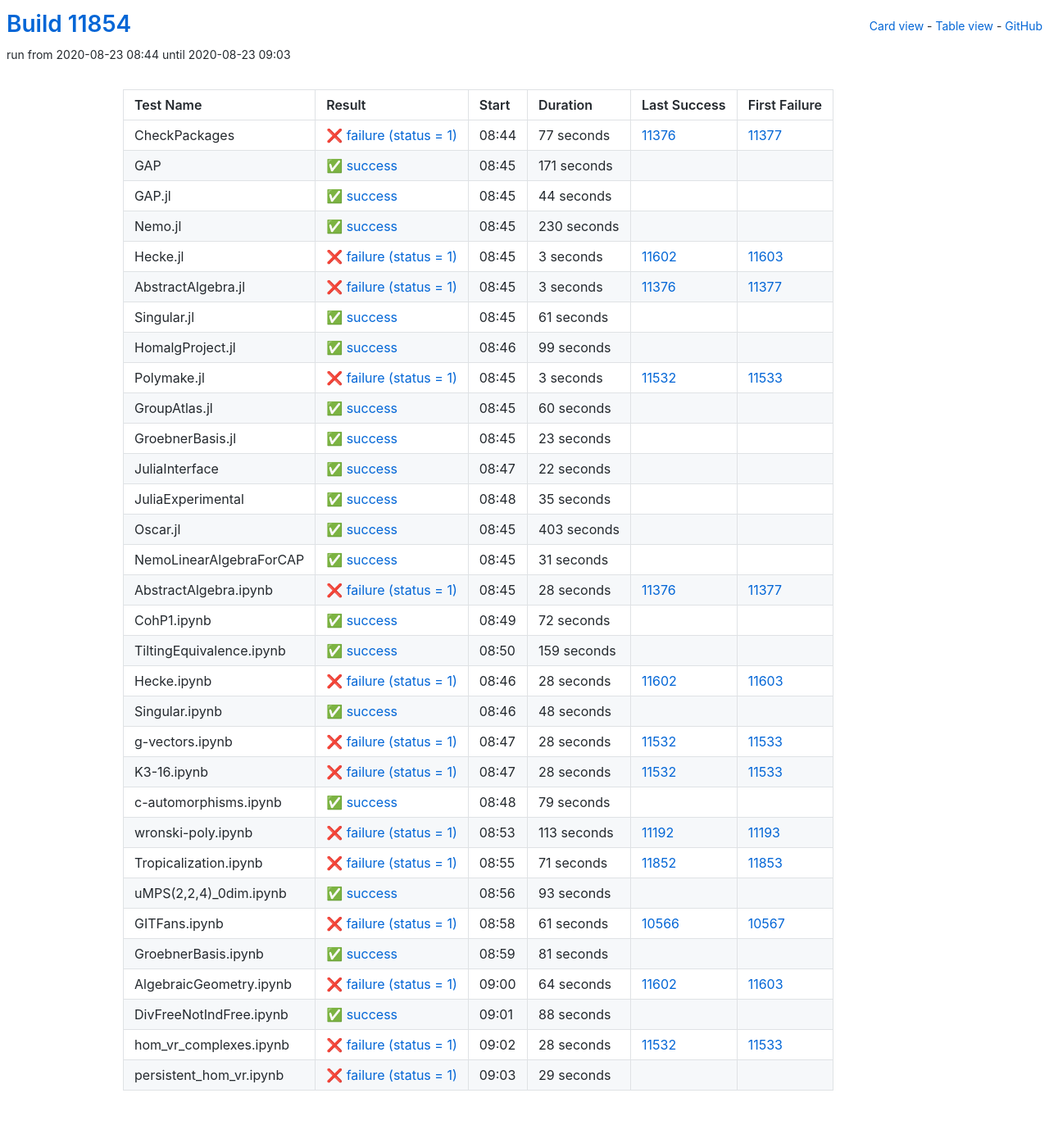
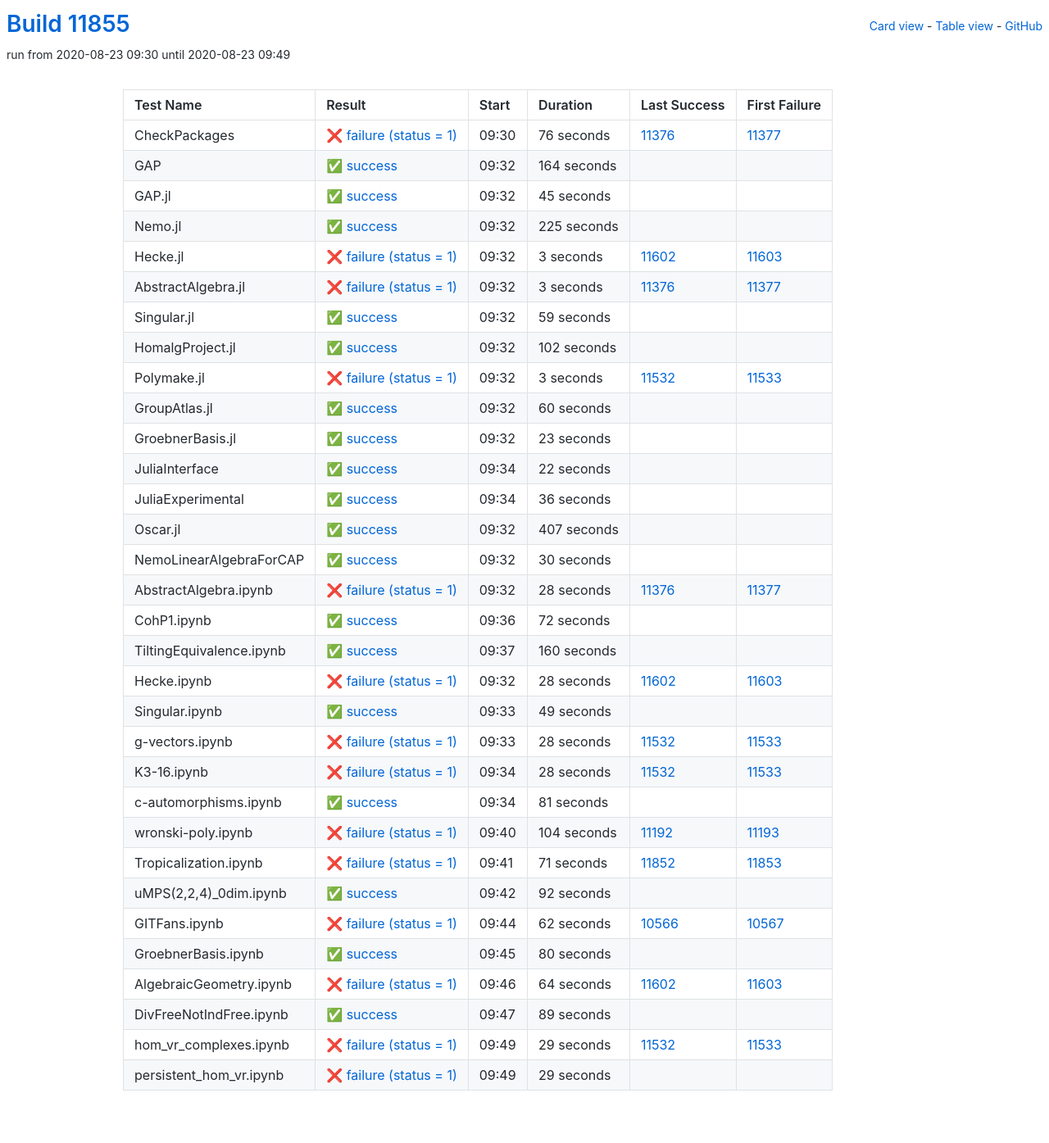
Before and after one commit to oscar-system/oscar-ci-status, a Jekyll site: the page built from table.html, in a window 1280 px wide. Shown: the whole page at 82% size. Built offline with Jekyll 4.4.1, drawn with Linux system fonts in a browser that asks for light colours.

Commit message:
Build #11855

```diff
--- a/_data/ci.yml
+++ b/_data/ci.yml
@@ -1,6 +1,6 @@
 ---
-build: 11854
-build_url: https://oscarci.mathematik.uni-kl.de/job/oscar/11854/
+build: 11855
+build_url: https://oscarci.mathematik.uni-kl.de/job/oscar/11855/
 job: oscar
 organization: oscar-system
 repo: oscar-ci-status
@@ -8,56 +8,56 @@
 tests:
 - name: CheckPackages
   id: checkpackages
-  log: https://oscarci.mathematik.uni-kl.de/job/oscar/11854/artifact/logs/build-11854/CheckPackages.log
-  start: 2020-08-23 08:44
+  log: https://oscarci.mathematik.uni-kl.de/job/oscar/11855/artifact/logs/build-11855/CheckPackages.log
+  start: 2020-08-23 09:30
   success: false
   exitcode: 1
   status: failure
-  duration: 77
+  duration: 76
   last_success: 11376
   last_success_url: https://oscarci.mathematik.uni-kl.de/job/oscar/11376/
   first_failure: 11377
   first_failure_url: https://oscarci.mathematik.uni-kl.de/job/oscar/11377/
 - name: GAP
   id: gap
-  log: https://oscarci.mathematik.uni-kl.de/job/oscar/11854/artifact/logs/build-11854/GAP.log
-  start: 2020-08-23 08:45
+  log: https://oscarci.mathematik.uni-kl.de/job/oscar/11855/artifact/logs/build-11855/GAP.log
+  start: 2020-08-23 09:32
   success: true
   exitcode: 0
   status: success
-  duration: 171
+  duration: 164
   last_success: false
   last_success_url:
   first_failure: false
   first_failure_url:
 - name: GAP.jl
   id: gap-jl
-  log: https://oscarci.mathematik.uni-kl.de/job/oscar/11854/artifact/logs/build-11854/GAP.jl.log
-  start: 2020-08-23 08:45
+  log: https://oscarci.mathematik.uni-kl.de/job/oscar/11855/artifact/logs/build-11855/GAP.jl.log
+  start: 2020-08-23 09:32
   success: true
   exitcode: 0
   status: success
-  duration: 44
+  duration: 45
   last_success: false
   last_success_url:
   first_failure: false
   first_failure_url:
 - name: Nemo.jl
   id: nemo-jl
-  log: https://oscarci.mathematik.uni-kl.de/job/oscar/11854/artifact/logs/build-11854/Nemo.jl.log
-  start: 2020-08-23 08:45
+  log: https://oscarci.mathematik.uni-kl.de/job/oscar/11855/artifact/logs/build-11855/Nemo.jl.log
+  start: 2020-08-23 09:32
   success: true
   exitcode: 0
   status: success
-  duration: 230
+  duration: 225
   last_success: false
   last_success_url:
   first_failure: false
   first_failure_url:
 - name: Hecke.jl
   id: hecke-jl
-  log: https://oscarci.mathematik.uni-kl.de/job/oscar/11854/artifact/logs/build-11854/Hecke.jl.log
-  start: 2020-08-23 08:45
+  log: https://oscarci.mathematik.uni-kl.de/job/oscar/11855/artifact/logs/build-11855/Hecke.jl.log
+  start: 2020-08-23 09:32
   success: false
   exitcode: 1
   status: failure
@@ -68,8 +68,8 @@
   first_failure_url: https://oscarci.mathematik.uni-kl.de/job/oscar/11603/
 - name: AbstractAlgebra.jl
   id: abstractalgebra-jl
-  log: https://oscarci.mathematik.uni-kl.de/job/oscar/11854/artifact/logs/build-11854/AbstractAlgebra.jl.log
-  start: 2020-08-23 08:45
+  log: https://oscarci.mathematik.uni-kl.de/job/oscar/11855/artifact/logs/build-11855/AbstractAlgebra.jl.log
+  start: 2020-08-23 09:32
   success: false
   exitcode: 1
   status: failure
@@ -80,32 +80,32 @@
   first_failure_url: https://oscarci.mathematik.uni-kl.de/job/oscar/11377/
 - name: Singular.jl
   id: singular-jl
-  log: https://oscarci.mathematik.uni-kl.de/job/oscar/11854/artifact/logs/build-11854/Singular.jl.log
-  start: 2020-08-23 08:45
+  log: https://oscarci.mathematik.uni-kl.de/job/oscar/11855/artifact/logs/build-11855/Singular.jl.log
+  start: 2020-08-23 09:32
   success: true
   exitcode: 0
   status: success
-  duration: 61
+  duration: 59
   last_success: false
   last_success_url:
   first_failure: false
   first_failure_url:
 - name: HomalgProject.jl
   id: homalgproject-jl
-  log: https://oscarci.mathematik.uni-kl.de/job/oscar/11854/artifact/logs/build-11854/HomalgProject.jl.log
-  start: 2020-08-23 08:46
+  log: https://oscarci.mathematik.uni-kl.de/job/oscar/11855/artifact/logs/build-11855/HomalgProject.jl.log
+  start: 2020-08-23 09:32
   success: true
   exitcode: 0
   status: success
-  duration: 99
+  duration: 102
   last_success: false
   last_success_url:
   first_failure: false
   first_failure_url:
 - name: Polymake.jl
   id: polymake-jl
-  log: https://oscarci.mathematik.uni-kl.de/job/oscar/11854/artifact/logs/build-11854/Polymake.jl.log
-  start: 2020-08-23 08:45
+  log: https://oscarci.mathematik.uni-kl.de/job/oscar/11855/artifact/logs/build-11855/Polymake.jl.log
+  start: 2020-08-23 09:32
   success: false
   exitcode: 1
   status: failure
@@ -116,8 +116,8 @@
   first_failure_url: https://oscarci.mathematik.uni-kl.de/job/oscar/11533/
 - name: GroupAtlas.jl
   id: groupatlas-jl
-  log: https://oscarci.mathematik.uni-kl.de/job/oscar/11854/artifact/logs/build-11854/GroupAtlas.jl.log
-  start: 2020-08-23 08:45
+  log: https://oscarci.mathematik.uni-kl.de/job/oscar/11855/artifact/logs/build-11855/GroupAtlas.jl.log
+  start: 2020-08-23 09:32
   success: true
   exitcode: 0
   status: success
@@ -128,8 +128,8 @@
   first_failure_url:
 - name: GroebnerBasis.jl
   id: groebnerbasis-jl
-  log: https://oscarci.mathematik.uni-kl.de/job/oscar/11854/artifact/logs/build-11854/GroebnerBasis.jl.log
-  start: 2020-08-23 08:45
+  log: https://oscarci.mathematik.uni-kl.de/job/oscar/11855/artifact/logs/build-11855/GroebnerBasis.jl.log
+  start: 2020-08-23 09:32
   success: true
   exitcode: 0
   status: success
@@ -140,8 +140,8 @@
   first_failure_url:
 - name: JuliaInterface
   id: juliainterface
-  log: https://oscarci.mathematik.uni-kl.de/job/oscar/11854/artifact/logs/build-11854/JuliaInterface.log
-  start: 2020-08-23 08:47
+  log: https://oscarci.mathematik.uni-kl.de/job/oscar/11855/artifact/logs/build-11855/JuliaInterface.log
+  start: 2020-08-23 09:34
   success: true
   exitcode: 0
   status: success
@@ -152,44 +152,44 @@
   first_failure_url:
 - name: JuliaExperimental
   id: juliaexperimental
-  log: https://oscarci.mathematik.uni-kl.de/job/oscar/11854/artifact/logs/build-11854/JuliaExperimental.log
-  start: 2020-08-23 08:48
+  log: https://oscarci.mathematik.uni-kl.de/job/oscar/11855/artifact/logs/build-11855/JuliaExperimental.log
+  start: 2020-08-23 09:34
   success: true
   exitcode: 0
   status: success
-  duration: 35
+  duration: 36
   last_success: false
   last_success_url:
   first_failure: false
   first_failure_url:
 - name: Oscar.jl
   id: oscar-jl
-  log: https://oscarci.mathematik.uni-kl.de/job/oscar/11854/artifact/logs/build-11854/Oscar.jl.log
-  start: 2020-08-23 08:45
+  log: https://oscarci.mathematik.uni-kl.de/job/oscar/11855/artifact/logs/build-11855/Oscar.jl.log
+  start: 2020-08-23 09:32
   success: true
   exitcode: 0
   status: success
-  duration: 403
+  duration: 407
   last_success: false
   last_success_url:
   first_failure: false
   first_failure_url:
 - name: NemoLinearAlgebraForCAP
   id: nemolinearalgebraforcap
-  log: https://oscarci.mathematik.uni-kl.de/job/oscar/11854/artifact/logs/build-11854/NemoLinearAlgebraForCAP.log
-  start: 2020-08-23 08:45
+  log: https://oscarci.mathematik.uni-kl.de/job/oscar/11855/artifact/logs/build-11855/NemoLinearAlgebraForCAP.log
+  start: 2020-08-23 09:32
   success: true
   exitcode: 0
   status: success
-  duration: 31
+  duration: 30
   last_success: false
   last_success_url:
   first_failure: false
   first_failure_url:
 - name: AbstractAlgebra.ipynb
   id: abstractalgebra-ipynb
-  log: https://oscarci.mathematik.uni-kl.de/job/oscar/11854/artifact/logs/build-11854/AbstractAlgebra.ipynb.log
-  start: 2020-08-23 08:45
+  log: https://oscarci.mathematik.uni-kl.de/job/oscar/11855/artifact/logs/build-11855/AbstractAlgebra.ipynb.log
+  start: 2020-08-23 09:32
   success: false
   exitcode: 1
   status: failure
@@ -200,8 +200,8 @@
   first_failure_url: https://oscarci.mathematik.uni-kl.de/job/oscar/11377/
 - name: CohP1.ipynb
   id: cohp1-ipynb
-  log: https://oscarci.mathematik.uni-kl.de/job/oscar/11854/artifact/logs/build-11854/CohP1.ipynb.log
-  start: 2020-08-23 08:49
+  log: https://oscarci.mathematik.uni-kl.de/job/oscar/11855/artifact/logs/build-11855/CohP1.ipynb.log
+  start: 2020-08-23 09:36
   success: true
   exitcode: 0
   status: success
@@ -212,20 +212,20 @@
   first_failure_url:
 - name: TiltingEquivalence.ipynb
   id: tiltingequivalence-ipynb
-  log: https://oscarci.mathematik.uni-kl.de/job/oscar/11854/artifact/logs/build-11854/TiltingEquivalence.ipynb.log
-  start: 2020-08-23 08:50
+  log: https://oscarci.mathematik.uni-kl.de/job/oscar/11855/artifact/logs/build-11855/TiltingEquivalence.ipynb.log
+  start: 2020-08-23 09:37
   success: true
   exitcode: 0
   status: success
-  duration: 159
+  duration: 160
   last_success: false
   last_success_url:
   first_failure: false
   first_failure_url:
 - name: Hecke.ipynb
   id: hecke-ipynb
-  log: https://oscarci.mathematik.uni-kl.de/job/oscar/11854/artifact/logs/build-11854/Hecke.ipynb.log
-  start: 2020-08-23 08:46
+  log: https://oscarci.mathematik.uni-kl.de/job/oscar/11855/artifact/logs/build-11855/Hecke.ipynb.log
+  start: 2020-08-23 09:32
   success: false
   exitcode: 1
   status: failure
@@ -236,20 +236,20 @@
   first_failure_url: https://oscarci.mathematik.uni-kl.de/job/oscar/11603/
 - name: Singular.ipynb
   id: singular-ipynb
-  log: https://oscarci.mathematik.uni-kl.de/job/oscar/11854/artifact/logs/build-11854/Singular.ipynb.log
-  start: 2020-08-23 08:46
+  log: https://oscarci.mathematik.uni-kl.de/job/oscar/11855/artifact/logs/build-11855/Singular.ipynb.log
+  start: 2020-08-23 09:33
   success: true
   exitcode: 0
   status: success
-  duration: 48
+  duration: 49
   last_success: false
   last_success_url:
   first_failure: false
   first_failure_url:
 - name: g-vectors.ipynb
   id: g-vectors-ipynb
-  log: https://oscarci.mathematik.uni-kl.de/job/oscar/11854/artifact/logs/build-11854/g-vectors.ipynb.log
-  start: 2020-08-23 08:47
+  log: https://oscarci.mathematik.uni-kl.de/job/oscar/11855/artifact/logs/build-11855/g-vectors.ipynb.log
+  start: 2020-08-23 09:33
   success: false
   exitcode: 1
   status: failure
@@ -260,8 +260,8 @@
   first_failure_url: https://oscarci.mathematik.uni-kl.de/job/oscar/11533/
 - name: K3-16.ipynb
   id: k3-16-ipynb
-  log: https://oscarci.mathematik.uni-kl.de/job/oscar/11854/artifact/logs/build-11854/K3-16.ipynb.log
-  start: 2020-08-23 08:47
+  log: https://oscarci.mathematik.uni-kl.de/job/oscar/11855/artifact/logs/build-11855/K3-16.ipynb.log
+  start: 2020-08-23 09:34
   success: false
   exitcode: 1
   status: failure
@@ -272,32 +272,32 @@
   first_failure_url: https://oscarci.mathematik.uni-kl.de/job/oscar/11533/
 - name: c-automorphisms.ipynb
   id: c-automorphisms-ipynb
-  log: https://oscarci.mathematik.uni-kl.de/job/oscar/11854/artifact/logs/build-11854/c-automorphisms.ipynb.log
-  start: 2020-08-23 08:48
+  log: https://oscarci.mathematik.uni-kl.de/job/oscar/11855/artifact/logs/build-11855/c-automorphisms.ipynb.log
+  start: 2020-08-23 09:34
   success: true
   exitcode: 0
   status: success
-  duration: 79
+  duration: 81
   last_success: false
   last_success_url:
   first_failure: false
   first_failure_url:
 - name: wronski-poly.ipynb
   id: wronski-poly-ipynb
-  log: https://oscarci.mathematik.uni-kl.de/job/oscar/11854/artifact/logs/build-11854/wronski-poly.ipynb.log
-  start: 2020-08-23 08:53
+  log: https://oscarci.mathematik.uni-kl.de/job/oscar/11855/artifact/logs/build-11855/wronski-poly.ipynb.log
+  start: 2020-08-23 09:40
   success: false
   exitcode: 1
   status: failure
-  duration: 113
+  duration: 104
   last_success: 11192
   last_success_url: https://oscarci.mathematik.uni-kl.de/job/oscar/11192/
   first_failure: 11193
   first_failure_url: https://oscarci.mathematik.uni-kl.de/job/oscar/11193/
 - name: Tropicalization.ipynb
   id: tropicalization-ipynb
-  log: https://oscarci.mathematik.uni-kl.de/job/oscar/11854/artifact/logs/build-11854/Tropicalization.ipynb.log
-  start: 2020-08-23 08:55
+  log: https://oscarci.mathematik.uni-kl.de/job/oscar/11855/artifact/logs/build-11855/Tropicalization.ipynb.log
+  start: 2020-08-23 09:41
   success: false
   exitcode: 1
   status: failure
@@ -308,44 +308,44 @@
   first_failure_url: https://oscarci.mathematik.uni-kl.de/job/oscar/11853/
 - name: uMPS(2,2,4)_0dim.ipynb
   id: umps-2-2-4-0dim-ipynb
-  log: https://oscarci.mathematik.uni-kl.de/job/oscar/11854/artifact/logs/build-11854/uMPS-2-2-4-_0dim.ipynb.log
-  start: 2020-08-23 08:56
+  log: https://oscarci.mathematik.uni-kl.de/job/oscar/11855/artifact/logs/build-11855/uMPS-2-2-4-_0dim.ipynb.log
+  start: 2020-08-23 09:42
   success: true
   exitcode: 0
   status: success
-  duration: 93
+  duration: 92
   last_success: false
   last_success_url:
   first_failure: false
   first_failure_url:
 - name: GITFans.ipynb
   id: gitfans-ipynb
-  log: https://oscarci.mathematik.uni-kl.de/job/oscar/11854/artifact/logs/build-11854/GITFans.ipynb.log
-  start: 2020-08-23 08:58
+  log: https://oscarci.mathematik.uni-kl.de/job/oscar/11855/artifact/logs/build-11855/GITFans.ipynb.log
+  start: 2020-08-23 09:44
   success: false
   exitcode: 1
   status: failure
-  duration: 61
+  duration: 62
   last_success: 10566
   last_success_url: https://oscarci.mathematik.uni-kl.de/job/oscar/10566/
   first_failure: 10567
   first_failure_url: https://oscarci.mathematik.uni-kl.de/job/oscar/10567/
 - name: GroebnerBasis.ipynb
   id: groebnerbasis-ipynb
-  log: https://oscarci.mathematik.uni-kl.de/job/oscar/11854/artifact/logs/build-11854/GroebnerBasis.ipynb.log
-  start: 2020-08-23 08:59
+  log: https://oscarci.mathematik.uni-kl.de/job/oscar/11855/artifact/logs/build-11855/GroebnerBasis.ipynb.log
+  start: 2020-08-23 09:45
   success: true
   exitcode: 0
   status: success
-  duration: 81
+  duration: 80
   last_success: false
   last_success_url:
   first_failure: false
   first_failure_url:
 - name: AlgebraicGeometry.ipynb
   id: algebraicgeometry-ipynb
-  log: https://oscarci.mathematik.uni-kl.de/job/oscar/11854/artifact/logs/build-11854/AlgebraicGeometry.ipynb.log
-  start: 2020-08-23 09:00
+  log: https://oscarci.mathematik.uni-kl.de/job/oscar/11855/artifact/logs/build-11855/AlgebraicGeometry.ipynb.log
+  start: 2020-08-23 09:46
   success: false
   exitcode: 1
   status: failure
@@ -356,32 +356,32 @@
   first_failure_url: https://oscarci.mathematik.uni-kl.de/job/oscar/11603/
 - name: DivFreeNotIndFree.ipynb
   id: divfreenotindfree-ipynb
-  log: https://oscarci.mathematik.uni-kl.de/job/oscar/11854/artifact/logs/build-11854/DivFreeNotIndFree.ipynb.log
-  start: 2020-08-23 09:01
+  log: https://oscarci.mathematik.uni-kl.de/job/oscar/11855/artifact/logs/build-11855/DivFreeNotIndFree.ipynb.log
+  start: 2020-08-23 09:47
   success: true
   exitcode: 0
   status: success
-  duration: 88
+  duration: 89
   last_success: false
   last_success_url:
   first_failure: false
   first_failure_url:
 - name: hom_vr_complexes.ipynb
   id: hom-vr-complexes-ipynb
-  log: https://oscarci.mathematik.uni-kl.de/job/oscar/11854/artifact/logs/build-11854/hom_vr_complexes.ipynb.log
-  start: 2020-08-23 09:02
+  log: https://oscarci.mathematik.uni-kl.de/job/oscar/11855/artifact/logs/build-11855/hom_vr_complexes.ipynb.log
+  start: 2020-08-23 09:49
   success: false
   exitcode: 1
   status: failure
-  duration: 28
+  duration: 29
   last_success: 11532
   last_success_url: https://oscarci.mathematik.uni-kl.de/job/oscar/11532/
   first_failure: 11533
   first_failure_url: https://oscarci.mathematik.uni-kl.de/job/oscar/11533/
 - name: persistent_hom_vr.ipynb
   id: persistent-hom-vr-ipynb
-  log: https://oscarci.mathematik.uni-kl.de/job/oscar/11854/artifact/logs/build-11854/persistent_hom_vr.ipynb.log
-  start: 2020-08-23 09:03
+  log: https://oscarci.mathematik.uni-kl.de/job/oscar/11855/artifact/logs/build-11855/persistent_hom_vr.ipynb.log
+  start: 2020-08-23 09:49
   success: false
   exitcode: 1
   status: failure
```
Also changed, not shown: README.md.
